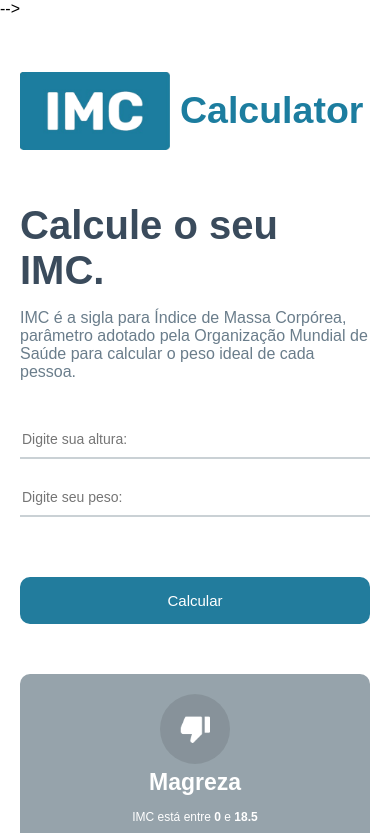
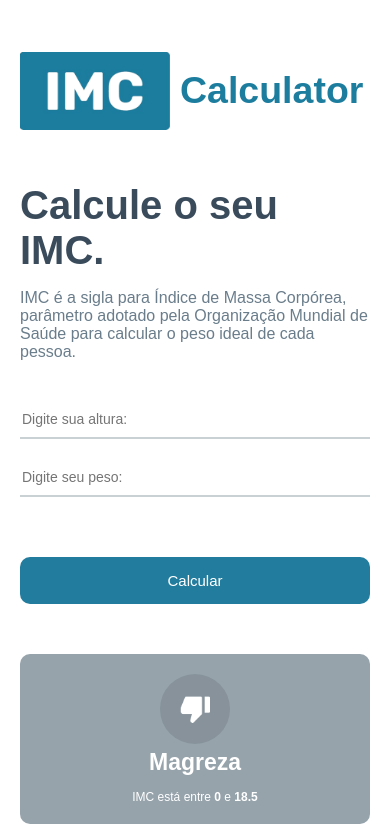
Before and after one commit to Spyke27/Calculator_IMC_React, a React (Create React App) app: page / in a window 390 px wide. Shown: the top 833 px of the page. Built offline with nearby package versions, Linux system fonts and the light colour scheme.

Commit message:
Refatorando calc imc

```diff
--- a/src/App.module.css
+++ b/src/App.module.css
@@ -103,10 +103,19 @@ body {
 .container .rightSide .rightArrow:hover {
     opacity: .8;
 }
+.a{
+    background-color: white;
+    width: 30px;
+    height: 20px;
+    position: absolute;
+    top: 0;
+    left: 0;
+}
 
 @media (max-width: 770px) {
     header {
         padding: 0 20px;
+        margin-top: -20px;
     }
     .container {
         padding: 0 20px;
--- a/src/App.tsx
+++ b/src/App.tsx
@@ -27,6 +27,7 @@ const App = () => {
 
   return (
     <div className={styles.main}>
+      <div className={styles.a}></div>
 
       <header>
       <div className={styles.headerContainer}>
```
